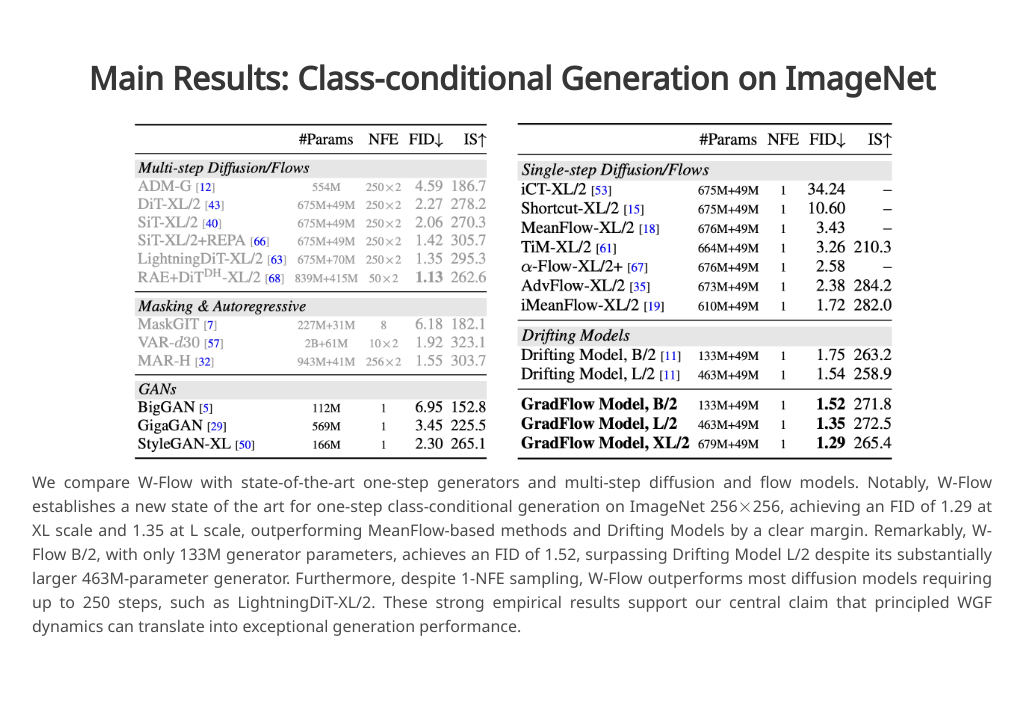
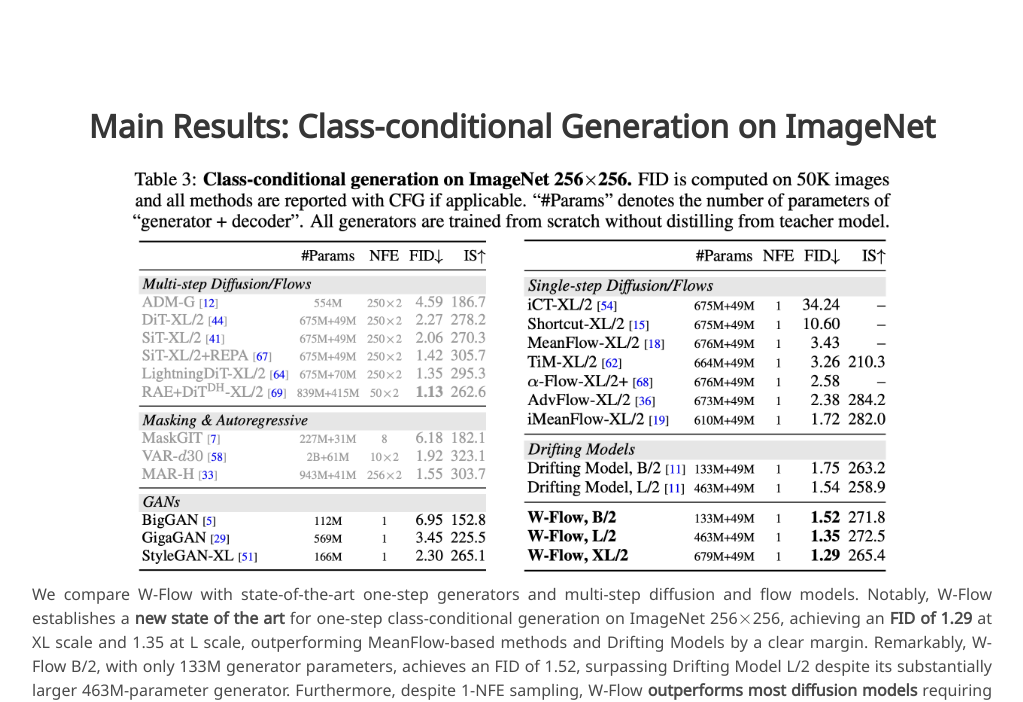
Before and after one commit to hanjq17/hanjq17.github.io, a Jekyll site: the page W-Flow/index.html, which Jekyll copies as it is, in a window 1280 px wide and 1400 px high, scrolled down 3839 px, cut to the strip 343-1045 px from the top of the window. Shown: the whole strip, without its empty margins (128-1151 px from the left). Built offline with Jekyll 4.4.1, drawn with Linux system fonts in a browser that asks for light colours; nearby versions of some CDN libraries; some web fonts are replaced; library files that are not in the unit come from our copies; a style sheet for code colours, icons or effects is not loaded; some of the changed text lies outside the part shown.

Commit message:
update wflow website

```diff
--- a/W-Flow/index.html
+++ b/W-Flow/index.html
@@ -111,7 +111,7 @@
               <div class="publication-links">
                 <!-- PDF Link. -->
                 <span class="link-block">
-                  <a href="https://arxiv.org" class="external-link button is-normal is-rounded is-dark">
+                  <a href="https://arxiv.org/abs/2605.11755" class="external-link button is-normal is-rounded is-dark">
                     <span class="icon">
                       <i class="ai ai-arxiv"></i>
                     </span>
@@ -216,20 +216,20 @@
           <div class="content has-text-justified">
             <p>Diffusion models and flow-based methods have shown impressive generative capability,
             especially for images, but their sampling is expensive because it requires many
-iterative updates. We introduce <em>W-Flow</em>, a framework for training a generator that
+iterative updates. We introduce <b>W-Flow</b>, a framework for training a generator that
 transforms samples from a simple reference distribution into samples from a target
-data distribution in a single step.</p>
-<p>This is achieved in two steps: we first define
+data distribution in <b>a single step</b>.</p>
+<p>This is achieved in <b>two steps</b>: we first define
 an evolution from the reference distribution to the target distribution through a
-Wasserstein gradient flow that minimizes an energy functional; second, we train
-a static neural generator to compress this evolution into one-step generation. We
+<b>Wasserstein gradient flow</b> that minimizes an energy functional; second, we train
+a static neural generator to <b>compress this evolution into one-step generation</b>. We
 instantiate the energy with the Sinkhorn divergence, which yields an efficient
 optimal-transport-based update rule that captures global distributional discrepancy
 and improves coverage of the target distribution. We further prove that the finite-
 sample training dynamics converge to the continuous-time distributional dynamics
 under suitable assumptions.
-<p>Empirically, W-Flow sets a new state of the art for
-one-step ImageNet 256&times;256 generation, achieving 1.29 FID, with improved mode
+<p>Empirically, W-Flow sets <b>a new state of the art</b> for
+one-step ImageNet 256&times;256 generation, achieving <b>1.29 FID</b>, with improved mode
 coverage and domain transfer. Compared to multi-step diffusion models with
 similar FID scores, our method yields approximately 100&times; faster sampling. These
 results show that Wasserstein gradient flows provide a principled and effective
@@ -360,6 +360,11 @@
       </p>
     </div>
     <img src="./static/images/sweepcfg_cropped.png" alt="Method Overview" width="80%"/>
+          <p>
+      <em>(Left)</em> The FID and Inception Score curve when sweeping over different CFG scales.
+      <br>
+      <em>(Right)</em> Image samples produced by W-Flow, L/2 with CFG increasing from 0.0 to 2.0.
+      </p>
   </div>
 </div>
 
@@ -385,9 +390,10 @@
           <div class="content has-text-justified">
             <p>
 
-              We compare W-Flow with state-of-the-art one-step generators and multi-step diffusion and flow models. Notably, W-Flow establishes a new state of the art for one-step class-conditional generation on ImageNet 256$\times$256, achieving an FID of 1.29 at XL scale and 1.35 at L scale, outperforming MeanFlow-based methods and Drifting Models by a clear margin.
+              We compare W-Flow with state-of-the-art one-step generators and multi-step diffusion and flow models. Notably, W-Flow establishes a <b>new state of the art</b> for one-step class-conditional generation on ImageNet 256$\times$256, achieving an <b>FID of 1.29</b> at XL scale and 1.35 at L scale, outperforming MeanFlow-based methods and Drifting Models by a clear margin.
               Remarkably, W-Flow B/2, with only 133M generator parameters, achieves an FID of 1.52, surpassing Drifting Model L/2 despite its substantially larger 463M-parameter generator.
-              Furthermore, despite 1-NFE sampling, W-Flow outperforms most diffusion models requiring up to 250 steps, such as LightningDiT-XL/2. These strong empirical results support our central claim that principled WGF dynamics can translate into exceptional generation performance.
+              Furthermore, despite 1-NFE sampling, W-Flow <b>outperforms most diffusion models</b> requiring up to 250 steps, such as LightningDiT-XL/2. These strong empirical results support our central claim that
+              <b>principled WGF dynamics can translate into exceptional generation performance.</b>
             </p>
           </div>
         </div>
@@ -404,6 +410,22 @@
       <div class="columns is-centered has-text-centered">
         <div class="column">
           <h2 class="title is-3">Domain Transfer and Mode Coverage</h2>
+            <div class="content has-text-justified">
+            <p>
+              <b>Domain transfer.</b> Unlike standard generative models that typically map Gaussian noise to data,
+                W-Flow can instead define a WGF between arbitrary distributions. This makes it naturally suited
+                for domain transfer tasks where the source and target share the same semantic space. By setting
+                the reference distribution to be a source data distribution, it learns a one-step domain-transfer map, e.g., from senior
+                to young-adult faces.
+                In a 2D oval-to-circle toy example below, Drifting Model shows erratic intermediate states and
+                often moves particles far from their initial positions. In contrast, the OT-induced velocity in W-Flow
+                produces coordinated, nearly straight, and much shorter trajectories toward the target.
+                We further evaluate one-step age translation on FFHQ, mapping senior faces (ages 55-100) to
+                young-adult faces (ages 18-30). The figure below shows
+                that W-Flow achieves shorter latent $\ell_2$ transport distances and better preserves source identity.
+            </p>
+          </div>
+
           <img src="./static/images/face_comparison_cropped.png" alt="Method Overview" width="95%"/>
           <!-- Interpolating. -->
           <div class="content has-text-justified">
@@ -411,6 +433,22 @@
               <b>(a) Oval-to-circle domain transfer.</b> Source and target are constructed by sampling angles uniformly from $[0, 2\pi)$ with parametric curves corrupted by Gaussian noise.
               <b>(b) & (c) One-step facial age translation on FFHQ, mapping older faces to younger ones.</b> <b>(b)</b> Histogram of the latent $\ell_2$ distance  between 2,000 source images and their generated targets.
     <b>(c)</b> Visual comparison.
+            </p>
+          </div>
+
+
+                      <div class="content has-text-justified">
+            <p>
+              <b>Mode coverage.</b> We construct
+              a 2D Gaussian mixtures dataset with six large tightly concentrated modes and two small distant
+              minority modes. As shown in the figure below, Drifting Model greedily collapses on the dominant clusters,
+              while the Sinkhorn barycentric projections in W-Flow instead enforce global marginal constraints
+              and successfully preserve the coverage of all modes.
+              We further extend this observation to image generation on FFHQ under an imbalanced training
+              distribution, where target batches contain 95% senior faces (ages 55-100) and 5% child faces (ages
+              0-12). The PCA visualization in the figure below shows that Drifting Model almost entirely drops the
+              minority child mode, whereas W-Flow successfully captures it while maintaining high fidelity on the
+              dominant senior mode.
             </p>
           </div>
 
```
Also changed, not shown: other parts of W-Flow/index.html (+5 -5 lines), W-Flow/static/images/imagenet_result.png.
